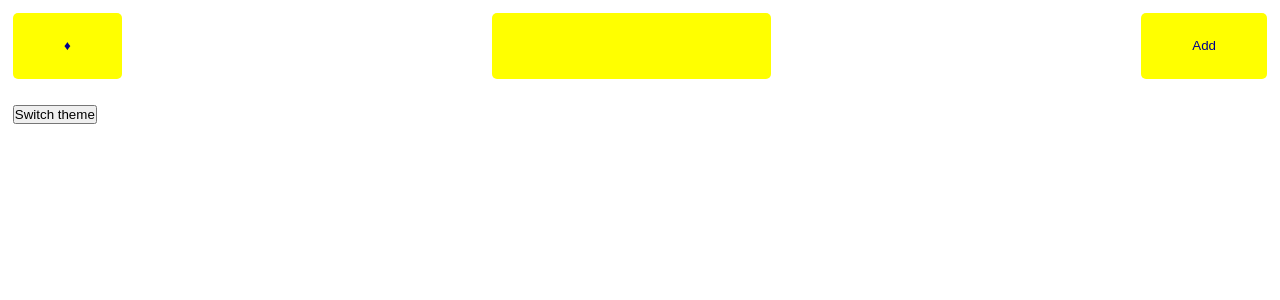
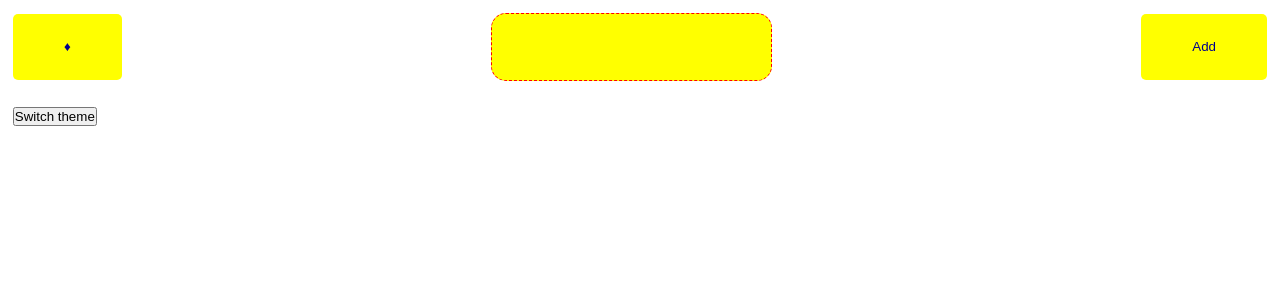
Before and after one commit to tramallo/exercise-emoji_todo_list, a React (Vite) app: page / in a window 1280 px wide. Shown: the top 300 px of the page. Built offline with nearby package versions, Linux system fonts and the light colour scheme.

Commit message:
ComboboxInput -> add border customizable

```diff
--- a/src/App.css
+++ b/src/App.css
@@ -13,6 +13,8 @@ body {
   --theme-hover-color: tomato;
   --theme-focus-color: green;
   --theme-padding: 2vw 4vw;
+  --theme-border: 1px dashed red;
+  --theme-border-radius: 15px;
 }
 
 .dark-theme {
--- a/src/components/ComboboxInput.css
+++ b/src/components/ComboboxInput.css
@@ -4,13 +4,23 @@
   --combobox-input-hover-color: var(--custom-hover-color, var(--theme-hover-color, dimgray));
   --combobox-input-focus-color: var(--custom-focus-color, var(--theme-focus-color, cyan));
   --combobox-input-padding: var(--custom-padding, var(--theme-padding, 1vw));
+  --combobox-input-border: var(--custom-border, var(--theme-border, 2px solid black));
+  --combobox-input-border-radius: var(--custom-border-radius, var(--theme-border-radius, 5px));
 
   position: relative;
 }
 .combobox-input:focus-within ul {
     visibility: visible;
+
+  border-top-width: 1px;
+  border-top-style: dashed;
+  border-top-color: var(--combobox-input-hover-color);
+
+  border-top-left-radius: 0;
+  border-top-right-radius: 0;
 }
 .combobox-input:has(ul):focus-within input {
+  border-bottom: none;
   border-bottom-left-radius: 0;
   border-bottom-right-radius: 0;
 }
@@ -22,11 +32,12 @@
 
     outline: none;
     border-style: none;
-    border-radius: 5px;
 
+    border-radius: var(--combobox-input-border-radius);
+    border: var(--combobox-input-border);
     background-color: var(--combobox-input-color);
     color: var(--combobox-input-text-color);
-  padding: var(--combobox-input-padding);
+    padding: var(--combobox-input-padding);
 }
 .combobox-input input:read-only {
     cursor: pointer;
@@ -49,12 +60,8 @@
     overflow: hidden;
     width: 100%;
 
-    border-top-width: 1px;
-    border-top-style: dashed;
-    border-top-color: var(--combobox-input-hover-color);
-    border-bottom-left-radius: 5px;
-    border-bottom-right-radius: 5px;
-
+    border: var(--combobox-input-border);
+    border-radius: var(--combobox-input-border-radius);
     background-color: var(--combobox-input-color);
     color: var(--combobox-input-text-color);
 }
```
